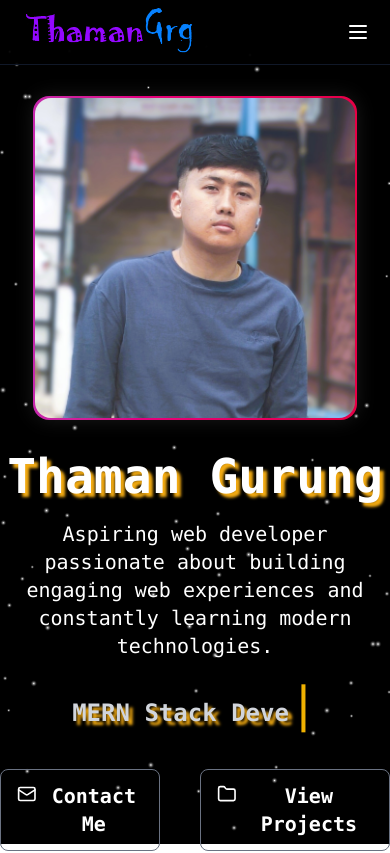
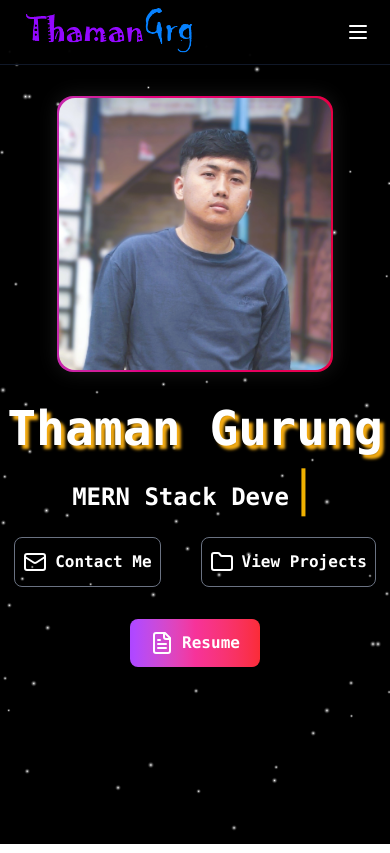
Before and after one commit to ThamanGurung01/portfolio-space_theme, a React (Vite) app: page / in a window 390 px wide. Shown: the top 853 px of the page. Built offline with nearby package versions, Linux system fonts and the light colour scheme.

Commit message:
responsive update

```diff
--- a/src/components/About.tsx
+++ b/src/components/About.tsx
@@ -70,7 +70,7 @@ const About:React.FC = () => {
       whileInView={{ scale:1, opacity: 1,y: 0  }}
           viewport={{once: true}}
           >Skills & Technologies</motion.h2>
-      <motion.div className='mt-16 grid grid-cols-1 md:grid-cols-2 lg:grid-cols-3 gap-16 w-7/12 mx-auto'
+      <motion.div className='mt-16 grid grid-cols-1 md:grid-cols-2 lg:grid-cols-3 gap-16 w-4/5  xl:w-7/12 mx-auto'
       transition={{ duration: 0.7, ease: "easeInOut" }}
       whileInView={{ scale:[0.8, 1], opacity: [0, 1],y: [50, 0] }}
       viewport={{once: true}}
--- a/src/components/HeroSection.tsx
+++ b/src/components/HeroSection.tsx
@@ -7,13 +7,13 @@ const HeroSection:React.FC = () => {
   return (
     <section id='home' className='text-white min-h-screen pt-24 md:pt-44 lg:pt-64'>
     <div className='flex flex-col-reverse lg:flex-row items-center justify-center w-full h-full lg:gap-16'>
-    <div className='flex flex-col items-center justify-center gap-5 w-full lg:w-1/2 pt-8'>
+    <div className='flex flex-col items-center justify-center gap-3 md:gap-5 w-full lg:w-1/2 pt-8'>
     <motion.h1 className='name'
     initial={{ opacity: 0, y: 40 }}
     animate={{ opacity: 1, y: 0 }}
     transition={{ duration: 0.7, ease: "easeInOut" }}
     ><span className='hidden 2xl:inline-block'>Hi,I'm</span> <span className='highlight'>Thaman Gurung</span></motion.h1>
-    <motion.p className='text-xl text-center lg:text-2xl px-4 sm:px-20 md:px-36 lg:px-4'
+    <motion.p className='hidden md:inline-block text-xl text-center lg:text-2xl px-4 sm:px-20 md:px-36 lg:px-4 text-gray-300'
     initial={{ opacity: 0, y: 50 }}
     animate={{ opacity: 1, y: 0 }}
     transition={{ duration: 0.9, ease: "easeInOut" }}
@@ -31,12 +31,12 @@ const HeroSection:React.FC = () => {
         deleteSpeed: 50,
         delay: 75,
         cursor: '|',
-        wrapperClassName: 'job highlight',
+        wrapperClassName: 'job',
         cursorClassName: 'cursor',
 
     }}/>
     </motion.div>
-    <motion.div className='flex justify-center items-center text-center gap-10 mt-5'
+    <motion.div className='flex justify-center items-center text-center gap-10 mt-3 md:mt-5 mx-2'
     initial={{ opacity: 0, y: 20 }}
     animate={{ opacity: 1, y: 0 }}
     transition={{ duration: 1, ease: "easeInOut" }}
--- a/src/styles/HeroSection.css
+++ b/src/styles/HeroSection.css
@@ -4,19 +4,19 @@
     @apply text-5xl lg:text-6xl font-bold text-center;
 }
 .profile{
-    @apply w-[20rem] h-[20rem] lg:w-[26rem] lg:h-[26rem] rounded-2xl object-cover;
+    @apply w-[17rem] h-[17rem] lg:w-[26rem] lg:h-[26rem] rounded-2xl object-cover;
 }
 .profile-container{
     @apply p-[2px]  rounded-2xl shadow-[0_0_20px_rgba(255,255,255,0.1)];
 }
 .job{
-    @apply text-2xl lg:text-4xl font-bold text-gray-300;
+    @apply text-2xl mb-5 md:mb-0 lg:text-4xl font-bold text-white;
 }
 .btn{
-    @apply text-xl font-bold;
+    @apply text-base md:text-xl font-bold;
 }
 .resume-btn{
-    @apply flex px-5 py-3 gap-2 mt-7 text-white rounded-lg cursor-pointer;
+    @apply flex px-5 py-3 gap-2 mt-5 md:mt-7 text-white rounded-lg cursor-pointer;
     @apply bg-gradient-to-r from-purple-500 via-pink-500 to-red-500;
     @apply hover:from-purple-600 hover:via-pink-600 hover:to-red-600;
     @apply transition-colors duration-300;
@@ -27,13 +27,13 @@
     @apply bg-gradient-to-r from-purple-600 via-pink-600 to-red-600;
 }
 .contact_btn{
-    @apply flex px-4 py-3 gap-2 text-white rounded-lg cursor-pointer;
+    @apply flex px-2 md:px-4 py-3 gap-2 text-white rounded-lg cursor-pointer;
     @apply border-[1px] border-gray-500;
     @apply hover:bg-gradient-to-r hover:from-purple-600 hover:via-pink-600 hover:to-red-600 hover:border-black;
     @apply active:bg-gradient-to-r active:from-purple-600 active:via-pink-600 active:to-red-600 active:border-black;
 }
 .project_btn{
-    @apply flex px-4 py-3 gap-2 text-white rounded-lg cursor-pointer;
+    @apply flex px-2 md:px-4 py-3 gap-2 text-white rounded-lg cursor-pointer;
     @apply border-[1px] border-gray-500;
     @apply hover:bg-gradient-to-r hover:from-purple-600 hover:via-pink-600 hover:to-red-600 hover:border-black;
     @apply active:bg-gradient-to-r active:from-purple-600 active:via-pink-600 active:to-red-600 active:border-black;
```
